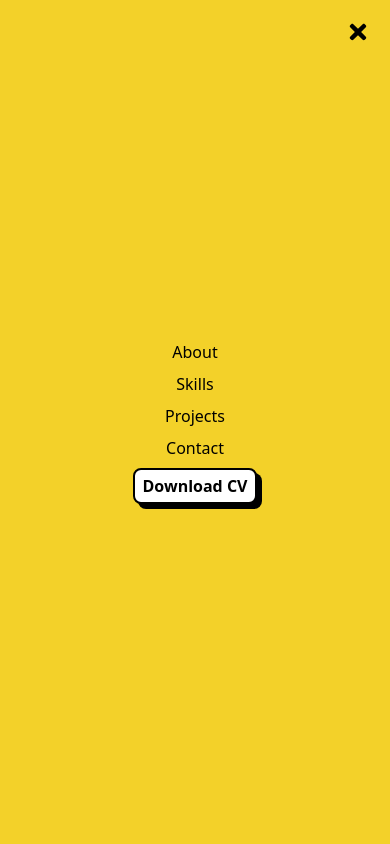
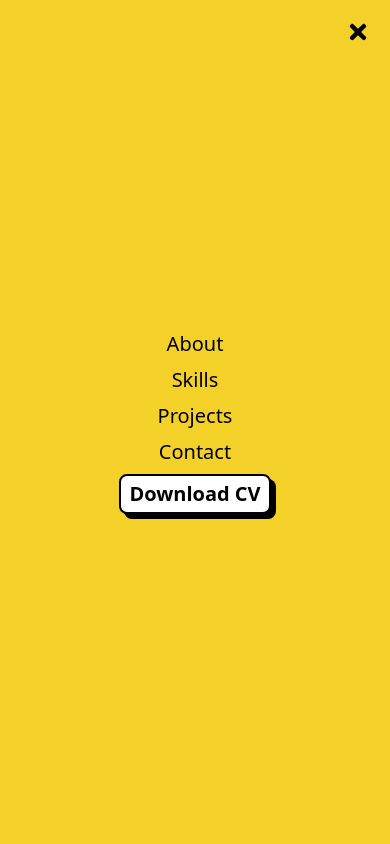
Before and after one commit to husamXA1/husam-portfolio, a Next.js app: page / in a window 390 px wide. Both pictures are taken after a click on the button 358 px from the left and 30 px from the top of the page. Shown: the top 844 px of the page. Built offline with nearby package versions, Linux system fonts and the light colour scheme.

Commit message:
Scale up nav menu in small screens

```diff
--- a/app/components/Header.tsx
+++ b/app/components/Header.tsx
@@ -15,7 +15,7 @@ export default function Header() {
         <nav
           className={`md:flex ${
             !showMenu && "hidden"
-          } max-md:fixed top-0 left-0 max-md:w-full max-md:h-screen max-md:bg-[#f3d129] flex justify-center items-center`}
+          } max-md:fixed max-md:text-xl top-0 left-0 max-md:w-full max-md:h-screen max-md:bg-[#f3d129] flex justify-center items-center`}
         >
           <ul className="flex max-md:flex-col gap-2 md:gap-5 items-center text-center">
             <li>
```
